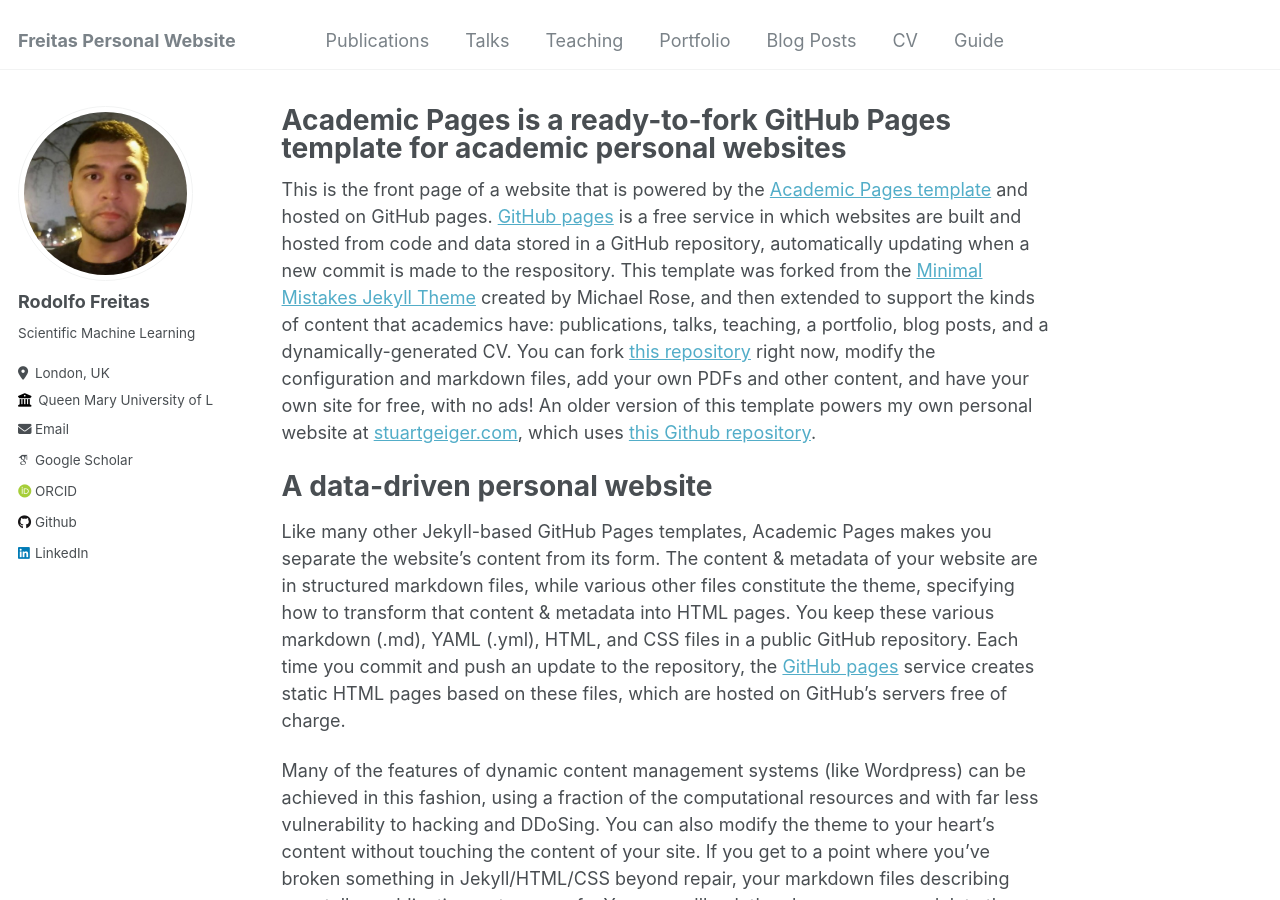
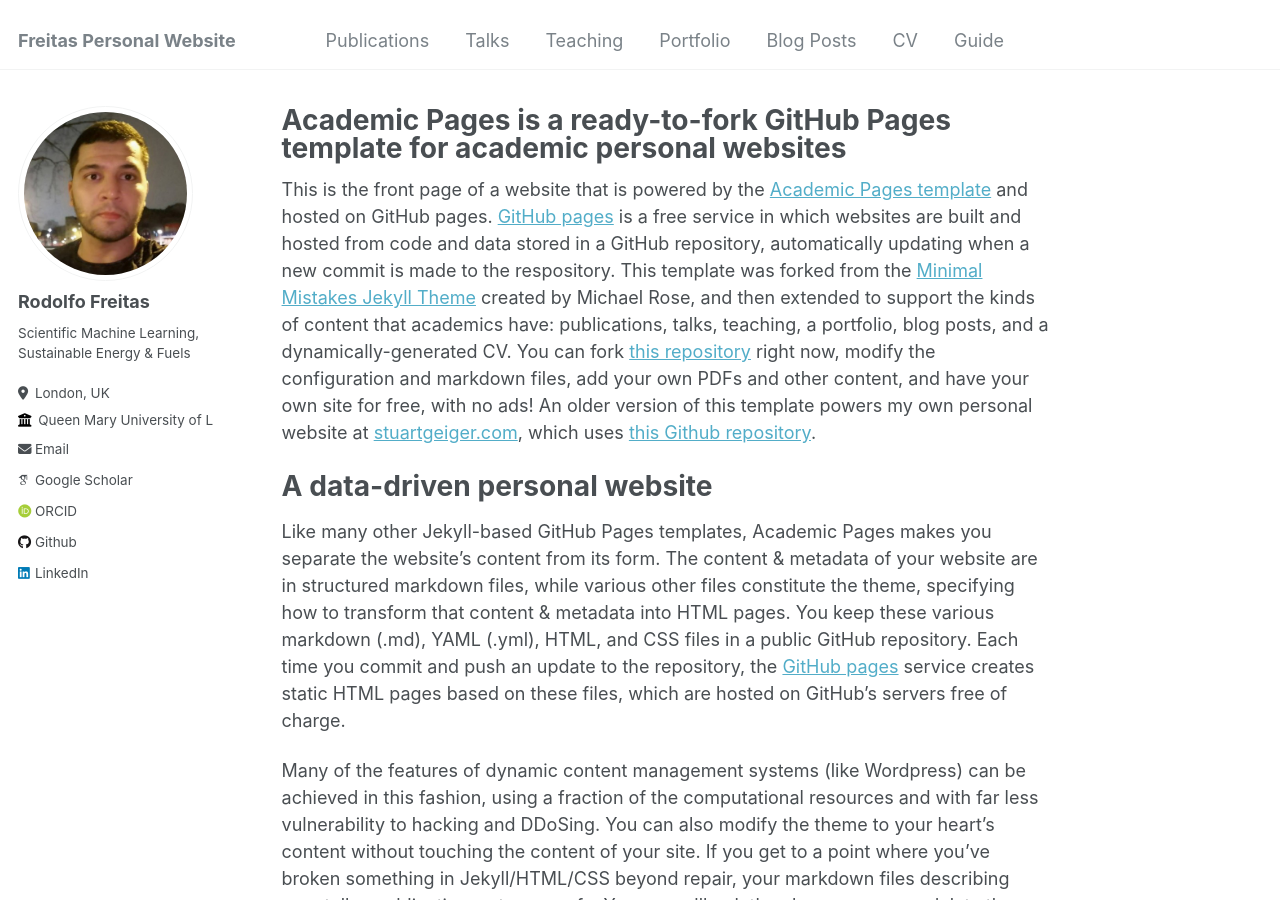
Before and after one commit to RodolfosmFreitas/RodolfosmFreitas.github.io, a Jekyll site: the page built from _pages/about.md, in a window 1280 px wide and 900 px high. Built offline with Jekyll 4.4.1, drawn with Linux system fonts in a browser that asks for light colours; some web fonts are replaced.

Commit message:
Update _config.yml

```diff
--- a/_config.yml
+++ b/_config.yml
@@ -24,7 +24,7 @@ author:
   avatar           : "rodolfo_dasilvamachadodefreitas_qmul_ac_uk.jpg"
   name             : "Rodolfo Freitas"
   pronouns         : # example: "she/her"
-  bio              : "Scientific Machine Learning "
+  bio              : "Scientific Machine Learning, Sustainable Energy & Fuels "
   location         : "London, UK"
   employer         : "Queen Mary University of London"
   URI              : "https://www.sems.qmul.ac.uk/staff/r.dasilvamachadodefreitas"
```
